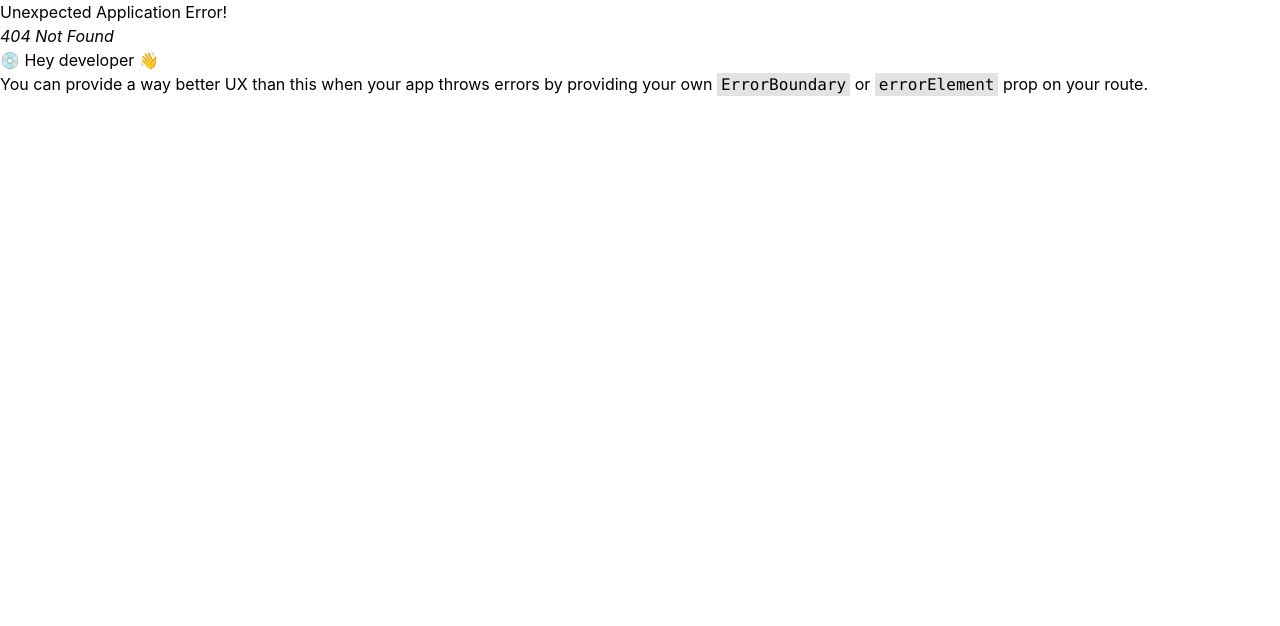
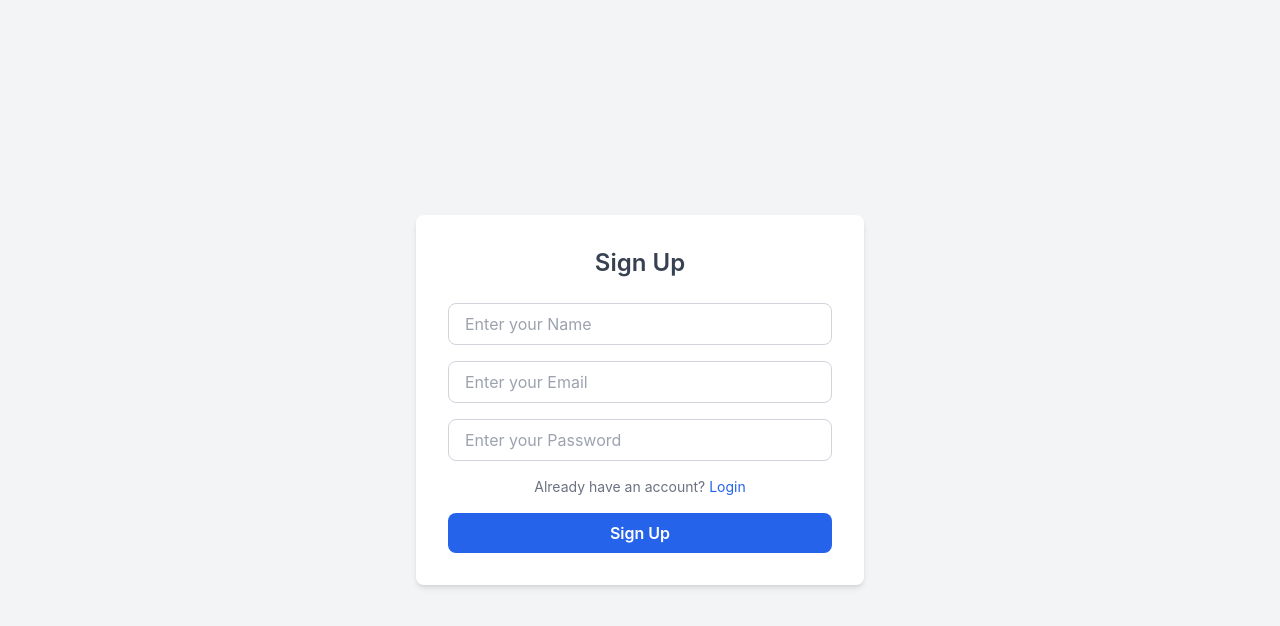
Before and after one commit to Tushar-Pipaliya/mymovies, a React (Create React App) app: page /SignUp in a window 1280 px wide. Before the commit this address had no page. Shown: the top 626 px of the page. Built offline with nearby package versions, Linux system fonts and the light colour scheme.

Commit message:
Sign in and login page start

```diff
--- /dev/null
+++ b/src/Components/Form/Login/Login.jsx
@@ -0,0 +1,104 @@
+import React, { useState } from 'react';
+import { useNavigate } from 'react-router-dom';
+
+const Login = () => {
+    const [email, setEmail] = useState("");
+    const [password, setPassword] = useState("");
+    const [msg, setMsg] = useState("");
+
+    const navigate = useNavigate();
+
+    const handleInput = (event) => {
+        const value = event.target.value;
+        const name = event.target.name;
+        if (name === "email") {
+            setEmail(value);
+        } else if (name === "password") {
+            setPassword(value);
+        }
+    };
+
+    const handleSubmit = (event) => {
+        event.preventDefault();
+
+        if (email === "" || password === "") {
+            alert("Please Enter Details!");
+        } else {
+            // Retrieve data from localStorage and parse it safely
+            let getDetails = JSON.parse(localStorage.getItem("user"));
+
+            // Ensure getDetails is an array or set to an empty array if not
+            if (!Array.isArray(getDetails)) {
+                getDetails = []; // Default to empty array if it's not valid
+            }
+
+            // Check if the array is empty
+            if (getDetails.length > 0) {
+                const user = getDetails.find(curValue => curValue.email === email && curValue.password === password);
+
+                if (user) {
+                    alert("Login Successfully!");
+                    navigate("/");
+                } else {
+                    setMsg("Invalid Email or Password!");
+                }
+            } else {
+                setMsg("No registered users found.");
+            }
+        }
+    };
+
+    return (
+        <div className="flex justify-center items-center min-h-screen bg-gray-100">
+            <div className="w-full max-w-md bg-white p-8 rounded-lg shadow-md">
+                <form onSubmit={handleSubmit}>
+                    <div className="text-center mb-6">
+                        <p className="text-2xl font-semibold text-gray-700">Log In</p>
+                    </div>
+
+                    {msg && (
+                        <div className="text-center mb-4 text-red-500 text-sm">
+                            <p>{msg}</p>
+                        </div>
+                    )}
+
+                    <div className="space-y-4">
+                        <div>
+                            <input
+                                type="email"
+                                name="email"
+                                placeholder="Enter your Email"
+                                onChange={handleInput}
+                                value={email}
+                                className="w-full px-4 py-2 border border-gray-300 rounded-lg focus:outline-none focus:ring-2 focus:ring-blue-500"
+                            />
+                        </div>
+                        <div>
+                            <input
+                                type="password"
+                                name="password"
+                                placeholder="Enter your Password"
+                                onChange={handleInput}
+                                value={password}
+                                className="w-full px-4 py-2 border border-gray-300 rounded-lg focus:outline-none focus:ring-2 focus:ring-blue-500"
+                            />
+                        </div>
+                        <div className="text-center mt-4">
+                            <p className="text-sm text-gray-500">
+                                Don't have an account?{" "}
+                                <a href="/signup" className="text-blue-600 hover:text-blue-800">Sign Up</a>
+                            </p>
+                        </div>
+                        <div className="mt-6">
+                            <button type="submit" className="w-full py-2 bg-blue-600 text-white font-semibold rounded-lg hover:bg-blue-700 focus:outline-none focus:ring-2 focus:ring-blue-500">
+                                Log In
+                            </button>
+                        </div>
+                    </div>
+                </form>
+            </div>
+        </div>
+    );
+};
+
+export default Login;
--- /dev/null
+++ b/src/Components/Form/SignUp/SignUp.jsx
@@ -0,0 +1,118 @@
+import React, { useState } from 'react';
+import { useNavigate } from 'react-router-dom';
+
+const Signup = () => {
+    const userDetail = {
+        name: "",
+        email: "",
+        password: ""
+    };
+
+    const [data, setData] = useState(userDetail);
+    const navigate = useNavigate();
+
+    const handleInput = (event) => {
+        const name = event.target.name;
+        const value = event.target.value;
+        setData({ ...data, [name]: value });
+    };
+
+    const handleSubmit = (event) => {
+        event.preventDefault();
+
+        // Validation for empty fields
+        if (data.name === "" || data.email === "" || data.password === "") {
+            alert("Please Enter Detail!");
+        } else {
+            // Safely get data from localStorage, or initialize it if it's missing
+            const storedData = localStorage.getItem("user");
+
+            // Initialize getData as an empty array if localStorage is empty or if it's invalid
+            let getData = [];
+            if (storedData) {
+                try {
+                    getData = JSON.parse(storedData);
+                    // Check if it's an array, otherwise default to an empty array
+                    if (!Array.isArray(getData)) {
+                        getData = [];
+                    }
+                } catch (e) {
+                    // In case of invalid JSON, default to empty array
+                    getData = [];
+                }
+            }
+
+            // Check if the user already exists
+            const isUserExist = getData.some(user => user.email === data.email);
+            if (isUserExist) {
+                alert("User already exists with this email address.");
+            } else {
+                // Add new user data to the array
+                getData.push(data);
+
+                // Save the updated array back to localStorage
+                localStorage.setItem("user", JSON.stringify(getData));
+
+                alert("Signup Successfully!");
+                navigate("/");
+            }
+        }
+    };
+
+    return (
+        <div className="flex justify-center items-center min-h-screen bg-gray-100">
+            <div className="w-full max-w-md bg-white p-8 rounded-lg shadow-md">
+                <form onSubmit={handleSubmit}>
+                    <div className="text-center mb-6">
+                        <p className="text-2xl font-semibold text-gray-700">Sign Up</p>
+                    </div>
+                    <div className="space-y-4">
+                        <div>
+                            <input
+                                type="text"
+                                name="name"
+                                placeholder="Enter your Name"
+                                onChange={handleInput}
+                                value={data.name}
+                                className="w-full px-4 py-2 border border-gray-300 rounded-lg focus:outline-none focus:ring-2 focus:ring-blue-500"
+                            />
+                        </div>
+                        <div>
+                            <input
+                                type="email"
+                                name="email"
+                                placeholder="Enter your Email"
+                                onChange={handleInput}
+                                value={data.email}
+                                className="w-full px-4 py-2 border border-gray-300 rounded-lg focus:outline-none focus:ring-2 focus:ring-blue-500"
+                            />
+                        </div>
+                        <div>
+                            <input
+                                type="password"
+                                name="password"
+                                placeholder="Enter your Password"
+                                onChange={handleInput}
+                                value={data.password}
+                                className="w-full px-4 py-2 border border-gray-300 rounded-lg focus:outline-none focus:ring-2 focus:ring-blue-500"
+                            />
+                        </div>
+                        <div className="text-center mt-4">
+                            <p className="text-sm text-gray-500">
+                                Already have an account?{" "}
+                                <a href="/login" className="text-blue-600 hover:text-blue-800">Login</a>
+                            </p>
+                        </div>
+                        <div className="mt-6">
+                            <button type="submit" className="w-full py-2 bg-blue-600 text-white font-semibold rounded-lg hover:bg-blue-700 focus:outline-none focus:ring-2 focus:ring-blue-500">
+                                Sign Up
+                            </button>
+                        </div>
+                    </div>
+                </form>
+            </div>
+        </div>
+    );
+};
+
+export default Signup;
```
Also changed, not shown: src/App.js (+11 -1 lines).
